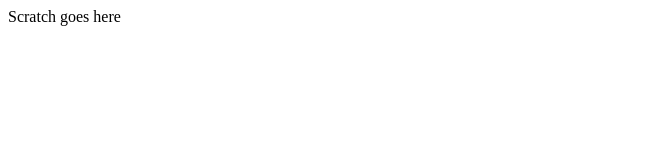
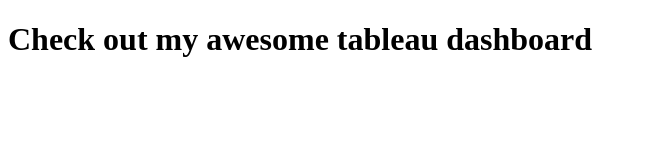
Before and after one commit to agpete3/is201, a plain HTML site: page scratch.html in a window 1280 px wide. Shown: the whole page, without its empty margins (0-646 px from the left). Drawn offline with Linux system fonts and the light colour scheme.

Commit message:
Add files via upload

```diff
--- a/scratch.html
+++ b/scratch.html
@@ -5,11 +5,11 @@
     <meta charset="UTF-8">
     <meta http-equiv="X-UA-Compatible" content="IE=edge">
     <meta name="viewport" content="width=device-width, initial-scale=1.0">
-    <title>Scratch</title>
+    <title>Interests</title>
 </head>
 
 <body>
-    Scratch goes here
+    <h1>Check out my awesome tableau dashboard</h1>
     <br>
     <div class='tableauPlaceholder' id='viz1669662409956' style='position: relative'><noscript><a href='#'><img
                     alt='Dashboard 1 '
```
